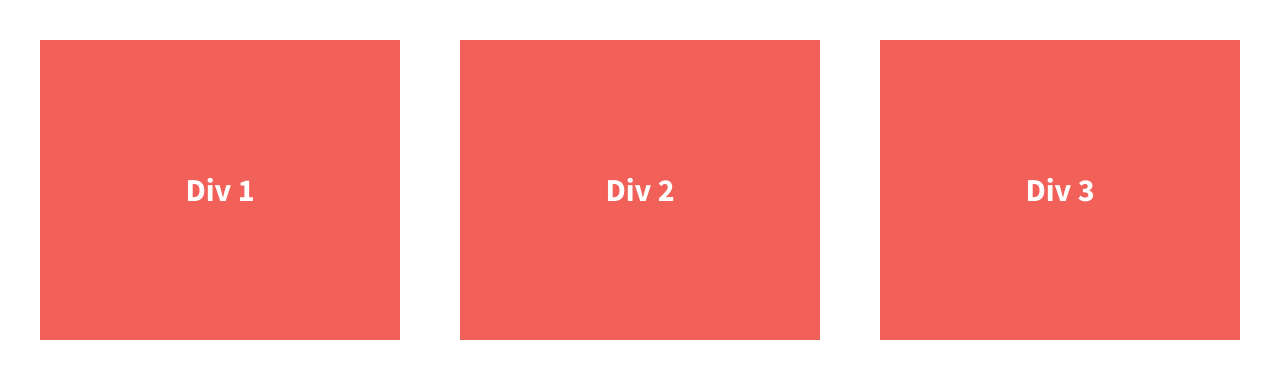
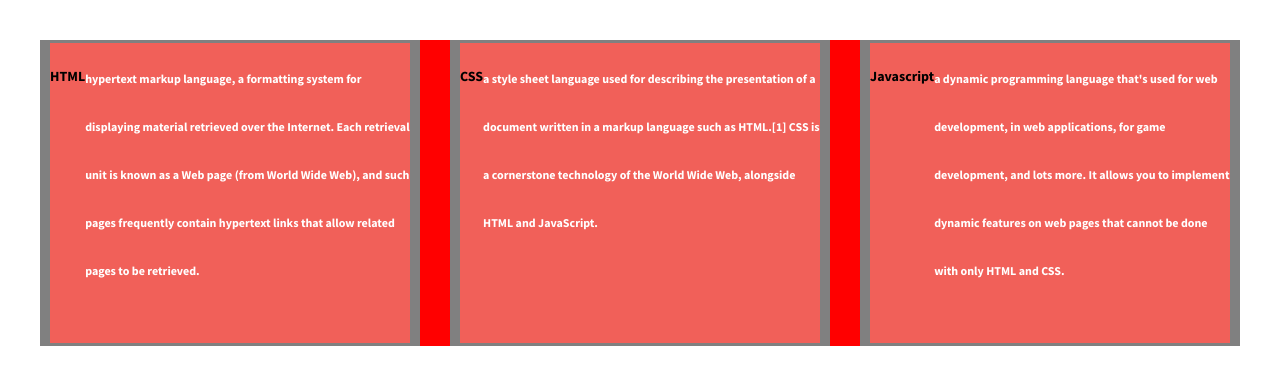
Before and after one commit to ebrown48/divs-flexbox-starter, a plain HTML site: page index.html in a window 1280 px wide. Drawn offline with nearby package versions, Linux system fonts and the light colour scheme.

Commit message:
add content and color

```diff
--- a/css/main.css
+++ b/css/main.css
@@ -111,6 +111,16 @@ body {
   font-weight: 700;
   display: flex;
   justify-content: space-between;
+  background-color: red;
+}
+
+h1 {
+    font-size: 14px;
+    color: black;
+}
+
+p {
+    font-size: 12px;
 }
 
 .flex-items {
@@ -123,7 +133,12 @@ body {
   width: 30%;
   display: flex;
   justify-content: center;
-  align-items: center;
+  align-items: start;
+  border-style: solid;
+  border-width: 3px;
+  border-left-width: 10px;
+  border-right-width: 10px;
+  border-color: gray;
 }
 
 
--- a/index.html
+++ b/index.html
@@ -23,13 +23,16 @@
 
         <section class="wrapper">
             <div id="div-1" class="flex-items">
-                Div 1
+                <h1>HTML </h1>
+                <p>hypertext markup language, a formatting system for displaying material retrieved over the Internet. Each retrieval unit is known as a Web page (from World Wide Web), and such pages frequently contain hypertext links that allow related pages to be retrieved. </p>
             </div>
             <div id="div-2" class="flex-items">
-                Div 2
+                <h1>CSS </h1>
+                <p>a style sheet language used for describing the presentation of a document written in a markup language such as HTML.[1] CSS is a cornerstone technology of the World Wide Web, alongside HTML and JavaScript. </p>
             </div>
             <div id="div-3" class="flex-items">
-                Div 3
+                <h1>Javascript</h1>
+                <p> a dynamic programming language that's used for web development, in web applications, for game development, and lots more. It allows you to implement dynamic features on web pages that cannot be done with only HTML and CSS. </p>
             </div>
         </section>
 
```
